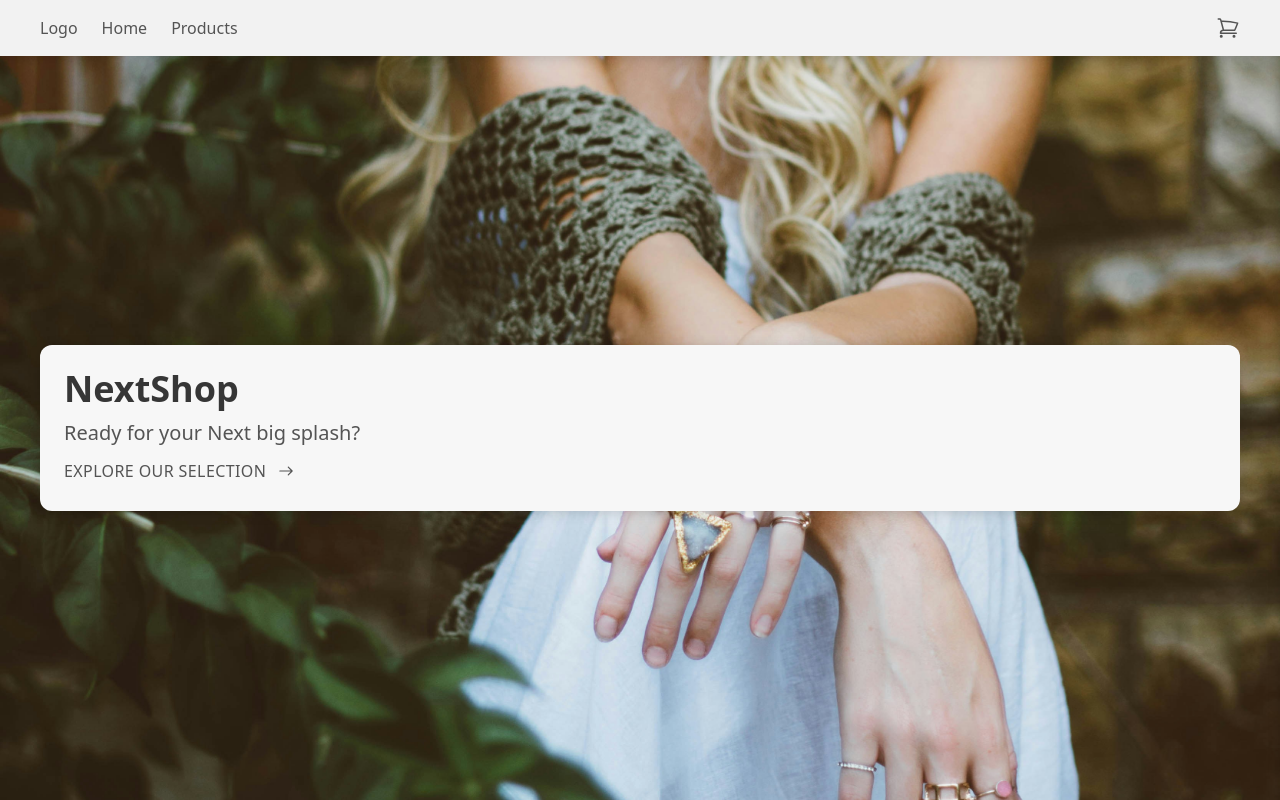
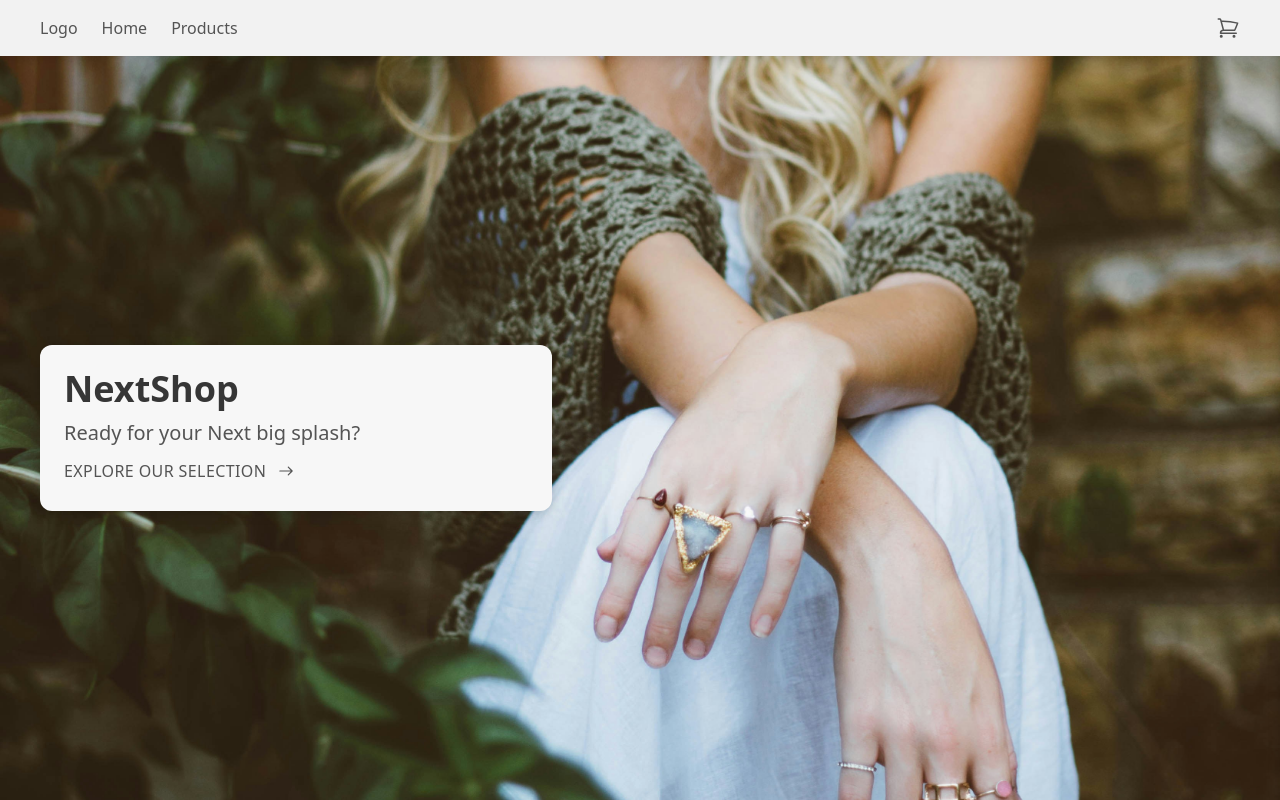
Before and after one commit to SSSoto17/next-shop, a Next.js app: page / in a window 1280 px wide. Shown: the top 800 px of the page. Built offline with nearby package versions, Linux system fonts and the light colour scheme.

Commit message:
Hero small udate

```diff
--- a/src/components/Hero.jsx
+++ b/src/components/Hero.jsx
@@ -3,7 +3,7 @@ import CTA from "./CTA";
 const Hero = () => {
   return (
     <section className="bg-[url('../assets/hero.jpg')] bg-cover bg-center h-full col-span-full grid grid-cols-subgrid py-6 place-content-center">
-      <article className="flow-space bg-silver-chalice-50 drop-shadow-main rounded-xl p-6 col-start-2">
+      <article className="flow-space bg-silver-chalice-50 drop-shadow-main rounded-xl p-6 col-start-2 max-w-lg">
         <h1 className="font-bold text-4xl text-silver-chalice-950">NextShop</h1>
         <p className="text-xl">Ready for your Next big splash?</p>
         <CTA url="/products" label="Explore our selection" icon />
```
